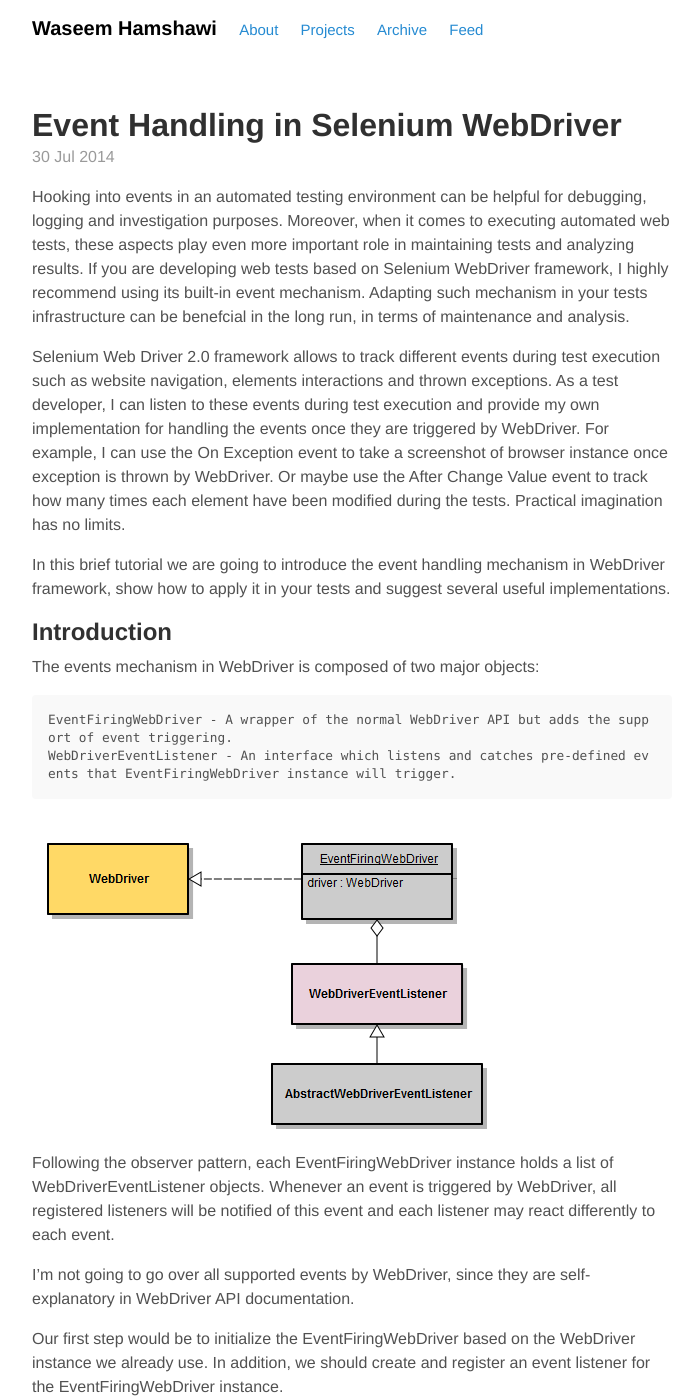
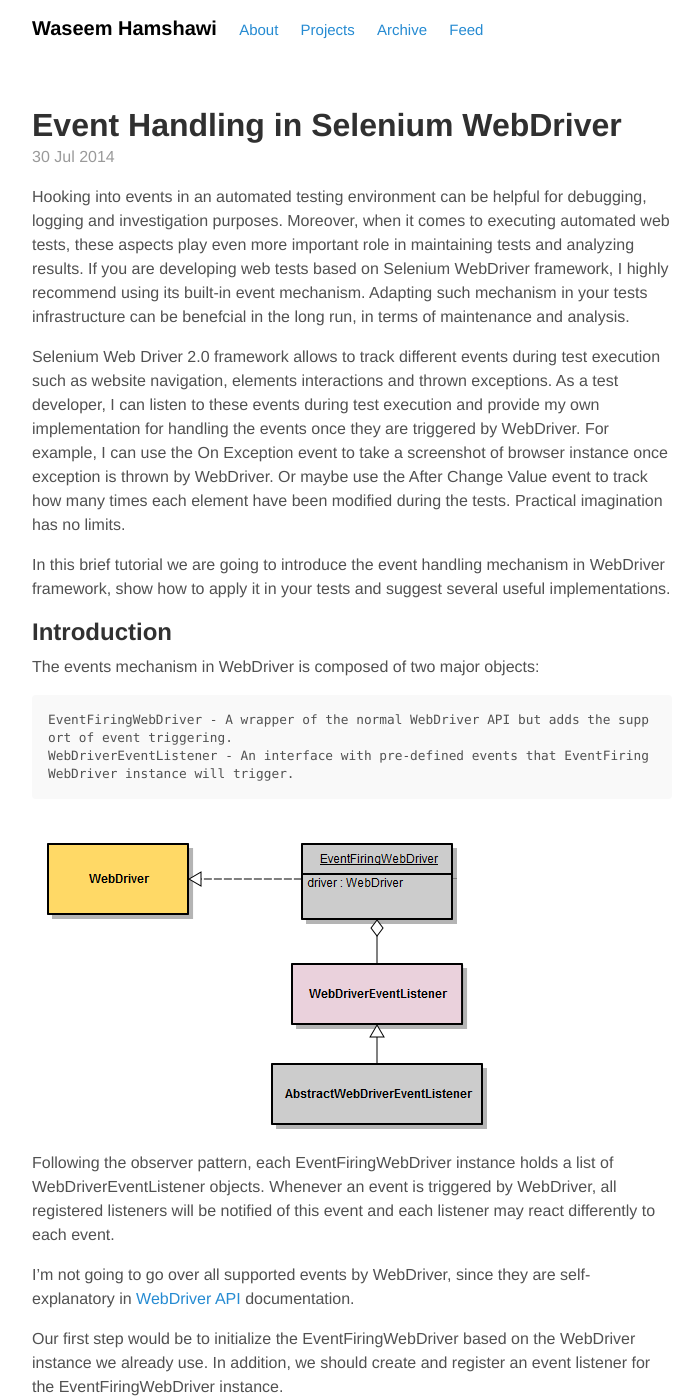
Before and after one commit to waseemh/waseemh.github.io_F, a Jekyll site: the page built from _posts/2014-07-30-event-handling-selenium-webdriver.md, in a window 1280 px wide and 1400 px high. Shown: the whole window, without its empty margins (288-988 px from the left). Built offline with Jekyll 4.4.1, drawn with Linux system fonts in a browser that asks for light colours; Markdown is read by kramdown in place of the engine named in the settings.

Commit message:
Update and rename 2014-07-30-webdriver-events.md to 2014-07-30-event-handling-selenium-webdriver.md

```diff
--- a/_posts/2014-07-30-webdriver-events.md
+++ b/_posts/2014-07-30-event-handling-selenium-webdriver.md
@@ -18,13 +18,13 @@
 The events mechanism in WebDriver is composed of two major objects:
 
     EventFiringWebDriver - A wrapper of the normal WebDriver API but adds the support of event triggering.
-    WebDriverEventListener - An interface which listens and catches pre-defined events that EventFiringWebDriver instance will trigger.
+    WebDriverEventListener - An interface with pre-defined events that EventFiringWebDriver instance will trigger.
 
 ![Diagram of objects relation](/assets/eventdriver.png)
 
 Following the observer pattern, each EventFiringWebDriver instance holds a list of WebDriverEventListener objects. Whenever an event is triggered by WebDriver, all registered listeners will be notified of this event and each listener may react differently to each event.
 
-I'm not going to go over all supported events by WebDriver, since they are self-explanatory in WebDriver API documentation.
+I'm not going to go over all supported events by WebDriver, since they are self-explanatory in [WebDriver API](https://selenium.googlecode.com/git/docs/api/java/org/openqa/selenium/support/events/WebDriverEventListener.html) documentation.
 
 Our first step would be to initialize the EventFiringWebDriver based on the WebDriver instance we already use. In addition, we should create and register an event listener for the EventFiringWebDriver instance.
 
```
